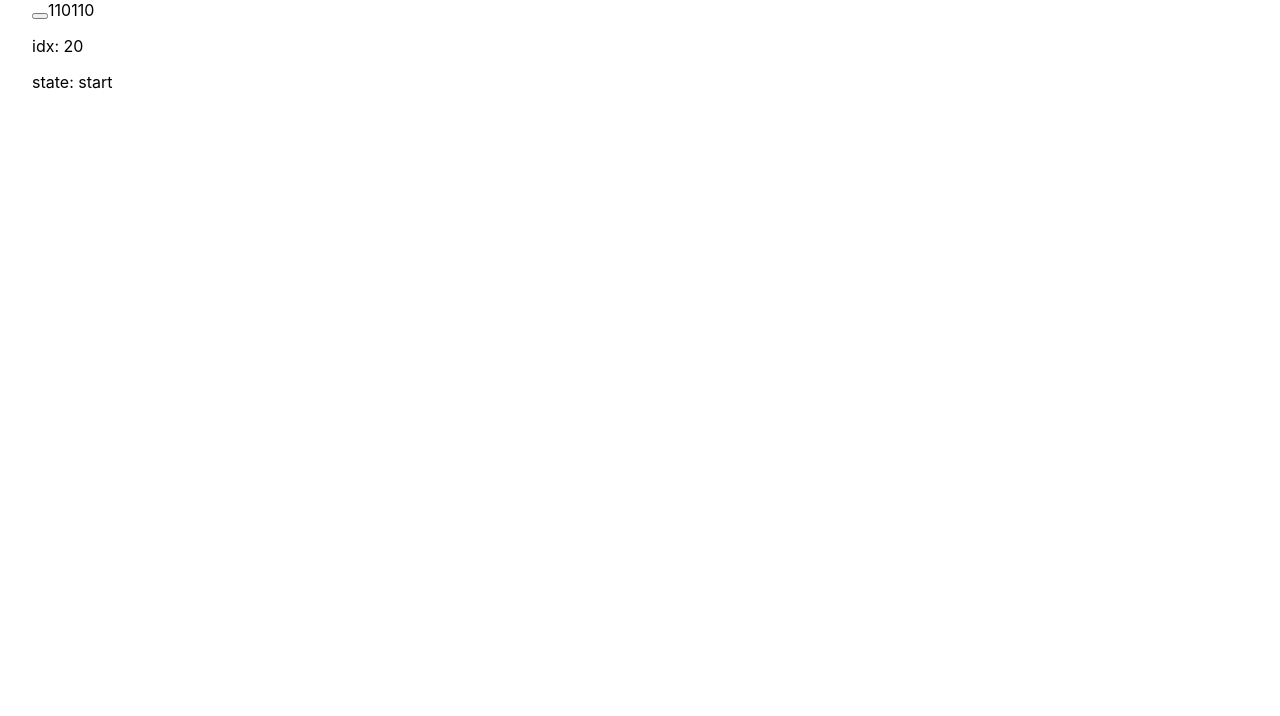
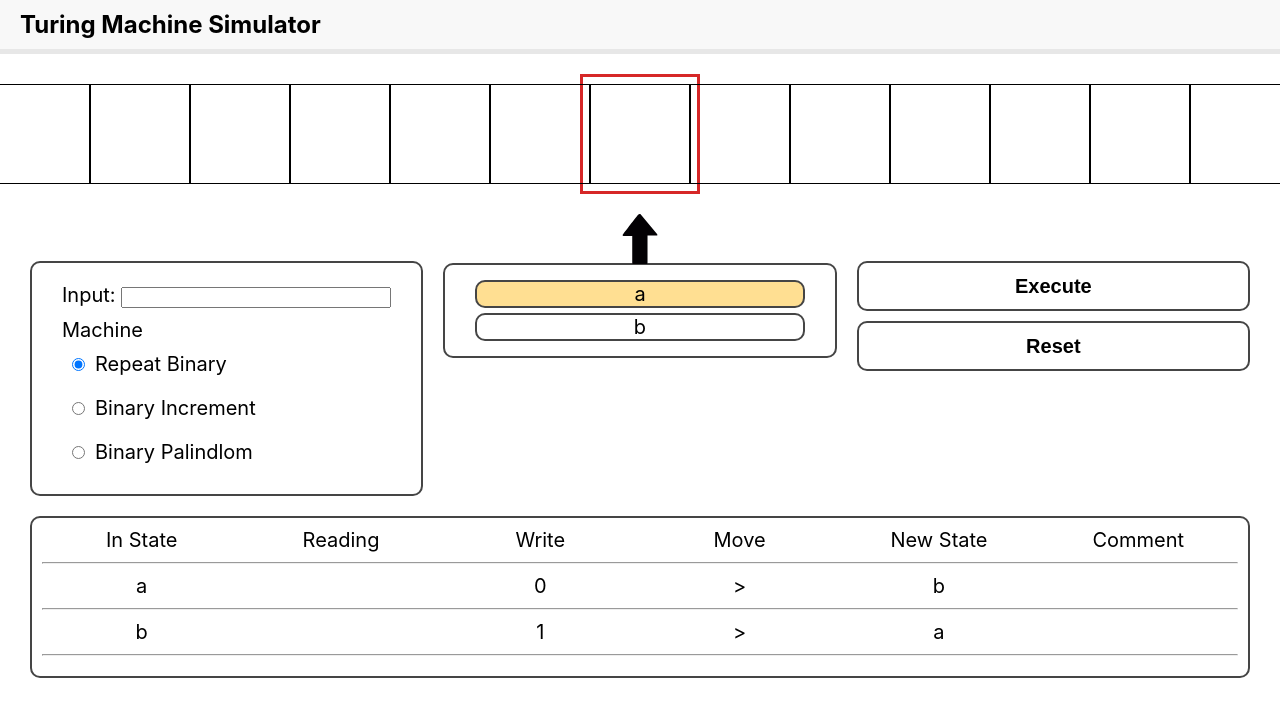
Before and after one commit to waynechoidev/turing-machine, a Next.js app: page / in a window 1280 px wide. Shown: the top 716 px of the page. Built offline with nearby package versions, Linux system fonts and the light colour scheme.

Commit message:
implement ui

```diff
--- a/pages/index.tsx
+++ b/pages/index.tsx
@@ -1,42 +1,198 @@
 import type { NextPage } from "next";
-import { useEffect, useState } from "react";
-import { binaryIncrement, binaryPalindlom } from "../service/example";
+import Image from "next/image";
+import { useEffect, useLayoutEffect, useRef, useState } from "react";
+import {
+  binaryIncrement,
+  binaryPalindlom,
+  repeatZeroAndOne,
+} from "../service/example";
 import { TuringMachine } from "../service/machine";
 import styles from "../styles/Home.module.css";
 
+const useIsomorphicLayoutEffect =
+  typeof window !== "undefined" ? useLayoutEffect : useEffect;
+
 const Home: NextPage = () => {
   const [state, setState] = useState("");
-  const [idx, setIdx] = useState(20);
+  const [idx, setIdx] = useState(10);
   const [tape, setTape] = useState<string[]>([]);
-  const [machine] = useState(new TuringMachine(setState, setIdx, setTape));
+  const [universalMachine] = useState(
+    new TuringMachine(setState, setIdx, setTape)
+  );
+  const [input, setInput] = useState("01010");
+  const [label, setLabel] = useState<machineItem>("Repeat Binary");
+  const [machine, setMachine] = useState(binaryPalindlom);
+
+  const slideRef = useRef<HTMLDivElement>(null);
+  const cellWidth = 100;
+
+  type machineItem = "Repeat Binary" | "Binary Increment" | "Binary Palindlom";
+
+  function reset() {
+    universalMachine.turnOff();
+    universalMachine.init(
+      input.split(""),
+      machine.actionTable,
+      machine.initialState
+    );
+  }
 
   useEffect(() => {
-    const program = binaryPalindlom;
+    switch (label) {
+      case "Repeat Binary":
+        setMachine(repeatZeroAndOne);
+        setInput("");
+        break;
+      case "Binary Increment":
+        setMachine(binaryIncrement);
+        setInput("1101");
+        break;
+      case "Binary Palindlom":
+        setMachine(binaryPalindlom);
+        setInput("1011101");
+        break;
+    }
+  }, [label]);
 
-    machine.init(
-      ["1", "1", "0", "1", "1", "0"],
-      program.actionTable,
-      program.initialState
+  useEffect(() => {
+    reset();
+    // eslint-disable-next-line react-hooks/exhaustive-deps
+  }, [input, machine, universalMachine]);
+
+  useIsomorphicLayoutEffect(() => {
+    const ribbonLength = cellWidth * tape.length;
+    slideRef.current!.style.width = `${ribbonLength}px`;
+  }, [tape.length]);
+
+  useIsomorphicLayoutEffect(() => {
+    const ribbonLength = cellWidth * tape.length;
+    slideRef.current!.style.transition = "all 0.5s ease-in-out";
+    slideRef.current!.style.transform = `translateX(${
+      -50 + (((tape.length / 2 - idx - 0.5) * cellWidth) / ribbonLength) * 100
+    }%)`;
+  }, [idx, tape.length]);
+
+  const machineButton = (machineItem: machineItem) => {
+    return (
+      <input
+        className={styles.radio}
+        type="radio"
+        name="machine"
+        value={machineItem}
+        checked={label === machineItem}
+        onChange={() => {
+          setLabel(machineItem);
+        }}
+      />
     );
-  }, [machine]);
+  };
 
   return (
     <div className={styles.container}>
+      <header>
+        <h1>Turing Machine Simulator</h1>
+      </header>
+      <div className={styles.ribbon_wrapper}>
+        <div className={styles.niddle}></div>
+        <div className={styles.ribbon} ref={slideRef}>
+          {tape.map((i, idx) => (
+            <span className={styles.cell} key={idx}>
+              <b>{i}</b>
+            </span>
+          ))}
+        </div>
+      </div>
+      <div className={styles.status}>
+        <section className={styles.setup_wrapper}>
+          <form className={styles.setup}>
+            <div>
+              Input:{" "}
+              <input
+                className={styles.input}
+                value={input}
+                onChange={(e) => {
+                  setInput(e.target.value);
+                }}
+              ></input>
+            </div>
+            <div className={styles.machine_option}>
+              <p>Machine</p>
+              <div>
+                {machineButton("Repeat Binary")}
+                <label>Repeat Binary</label>
+              </div>
+              <div>
+                {machineButton("Binary Increment")}
+                <label>Binary Increment</label>
+              </div>
+              <div>
+                {machineButton("Binary Palindlom")}
+                <label>Binary Palindlom</label>
+              </div>
+            </div>
+          </form>
+        </section>
+        <section className={styles.processor_wrapper}>
+          <div className={styles.arrow}>
+            <Image src="/up.svg" width="50px" height="50px" alt="arrow" />
+          </div>
+          <div className={styles.processor}>
+            <div className={styles.states}>
+              {machine.stateList?.map((i, key) => (
+                <li key={key} className={i == state ? styles.highlited : ""}>
+                  {i}
+                </li>
+              ))}
+            </div>
+          </div>
+        </section>
+        <section className={styles.control}>
           <button
             onClick={async () => {
-          machine.turnOn();
+              universalMachine.turnOn();
               let run = setInterval(() => {
-            if (machine.checkSwitch()) machine.step();
+                if (universalMachine.checkSwitch()) universalMachine.step();
                 else clearInterval(run);
-          }, 500);
+              }, 1000);
             }}
-      ></button>
-      {tape.map((i, idx) => (
-        <span key={idx}>{i}</span>
+          >
+            Execute
+          </button>
+          <button
+            onClick={async () => {
+              reset();
+            }}
+          >
+            Reset
+          </button>
+        </section>
+      </div>
+      <section className={styles.table_wrapper}>
+        <div className={styles.table}>
+          <div className={styles.tr}>
+            <span>In State</span>
+            <span>Reading</span>
+            <span>Write</span>
+            <span>Move</span>
+            <span>New State</span>
+            <span>Comment</span>
+          </div>
+          <hr />
+          {machine.actionTable?.map((i, key) => (
+            <div key={key}>
+              <div className={styles.tr}>
+                <span>{i.inState}</span>
+                <span>{i.reading}</span>
+                <span>{i.write}</span>
+                <span>{i.move}</span>
+                <span>{i.newState}</span>
+                <span>{i.comment}</span>
+              </div>
+              <hr />
+            </div>
           ))}
-
-      <p>{`idx: ${idx}`}</p>
-      <p>{`state: ${state}`}</p>
+        </div>
+      </section>
     </div>
   );
 };
--- a/service/example.ts
+++ b/service/example.ts
@@ -1,11 +1,13 @@
 import { ActionTable } from "./machine";
 interface example {
   initialState: string;
+  stateList: string[];
   actionTable: ActionTable;
 }
 
 export const repeatZeroAndOne: example = {
   initialState: "a",
+  stateList: ["a", "b"],
   actionTable: [
     {
       inState: "a",
@@ -26,6 +28,7 @@
 
 export const binaryIncrement: example = {
   initialState: "right",
+  stateList: ["right", "carry", "done"],
   actionTable: [
     {
       inState: "right",
@@ -61,6 +64,16 @@
 
 export const binaryPalindlom: example = {
   initialState: "start",
+  stateList: [
+    "start",
+    "haveZero",
+    "haveOne",
+    "matchZero",
+    "matchOne",
+    "back",
+    "true",
+    "false",
+  ],
   actionTable: [
     {
       inState: "start",
--- a/service/machine.ts
+++ b/service/machine.ts
@@ -13,7 +13,7 @@
   private _actionTable?: ActionTable;
   private _state?: string;
   private _tape?: string[];
-  private _idx: number = 20;
+  private _idx: number = 10;
 
   private _updateState: Function;
   private _updateIdx: Function;
@@ -32,9 +32,10 @@
   }
 
   init(initialTape: string[], actionTable: ActionTable, initialState: string) {
-    this._tape = [...Array(20).fill(""), ...initialTape, ...Array(20).fill("")];
+    this._tape = [...Array(10).fill(""), ...initialTape, ...Array(50).fill("")];
     this._actionTable = actionTable;
     this._state = initialState;
+    this._idx = 10;
     this.update();
   }
 
@@ -46,7 +47,7 @@
       const targetIdx = this._actionTable.findIndex((e) => {
         return e.inState === this._state && e.reading === cell;
       });
-      if (targetIdx != -1) {
+      if (targetIdx != -1 && this._tape[this._idx] != undefined) {
         const target = this._actionTable[targetIdx];
 
         let newIdx: number = this._idx;
@@ -61,7 +62,8 @@
         }
 
         if (target.move === "<" && this._idx > 0) newIdx--;
-        else if (target.move === ">") newIdx++;
+        else if (target.move === ">" && this._idx < this._tape.length) newIdx++;
+
         this._idx = newIdx;
       } else {
         this._switch = false;
@@ -76,6 +78,9 @@
   turnOn() {
     this._switch = true;
   }
+  turnOff() {
+    this._switch = false;
+  }
   checkSwitch() {
     return this._switch == true;
   }
--- a/styles/Home.module.css
+++ b/styles/Home.module.css
@@ -1,3 +1,188 @@
 .container {
-  padding: 0 2rem;
+  display: flex;
+  flex-direction: column;
+  margin-bottom: 50px;
 }
+
+.container header {
+  background-color: #f8f8f8;
+  padding: 10px 20px;
+  margin-bottom: 30px;
+  border-bottom: 5px #e7e7e7 solid;
+}
+.container h1 {
+  margin: 0;
+  font-size: 1.5rem;
+}
+
+.ribbon_wrapper {
+  width: 100%;
+  height: 100px;
+  position: relative;
+}
+.ribbon {
+  position: absolute;
+  display: flex;
+  left: 50%;
+}
+.cell {
+  width: 100px;
+  height: 100px;
+  border: 1px black solid;
+  text-align: center;
+  justify-content: center;
+  display: flex;
+  font-size: 70px;
+}
+
+.niddle {
+  position: absolute;
+  width: 120px;
+  height: 120px;
+  left: 50%;
+  top: 50%;
+  transform: translate(-50%, -50%);
+  border: 3px #d62728 solid;
+}
+
+.status {
+  padding: 0 20px;
+  display: flex;
+  flex-direction: row;
+  justify-content: space-between;
+}
+
+.status section {
+  text-align: center;
+  margin: 10px;
+  flex: 1;
+}
+
+.setup_wrapper {
+  width: 90%;
+  padding-top: 67px;
+}
+.setup {
+  margin: 0 auto;
+  border: 2px #454545 solid;
+  border-radius: 10px;
+  text-align: left;
+  padding: 10px 30px;
+  font-size: 20px;
+}
+.setup div {
+  margin: 10px 0;
+}
+.setup p {
+  margin: 0;
+}
+.input {
+  width: calc(100% - 60px);
+}
+
+.machine_option {
+  display: flex;
+  flex-direction: column;
+}
+.radio {
+  margin: 0 10px;
+}
+.processor_wrapper {
+  width: 90%;
+}
+.arrow {
+  margin: 20px auto -5px auto;
+}
+.processor {
+  margin: 0 auto;
+  border: 2px #454545 solid;
+  border-radius: 10px;
+  text-align: left;
+  padding: 10px 30px;
+  font-size: 20px;
+}
+
+.states {
+  width: 100%;
+  text-align: center;
+}
+.states li {
+  width: 100%;
+  border: 2px #454545 solid;
+  border-radius: 10px;
+  list-style: none;
+  margin: 5px 0;
+}
+
+.highlited {
+  background-color: #ffdf92;
+}
+
+.control {
+  width: 90%;
+  padding-top: 67px;
+}
+.control button {
+  width: 100%;
+  height: 50px;
+  margin: 0 auto;
+  border: 2px #454545 solid;
+  border-radius: 10px;
+  margin-bottom: 10px;
+  background-color: inherit;
+  font-size: 20px;
+  font-weight: bold;
+  cursor: pointer;
+}
+
+.table_wrapper {
+  padding: 0 20px;
+  overflow-x: scroll;
+  margin: 10px;
+}
+.table {
+  width: 100%;
+  min-width: 600px;
+  margin: 0 auto;
+  border: 2px #454545 solid;
+  border-radius: 10px;
+  text-align: left;
+  font-size: 20px;
+  padding: 10px;
+}
+.tr {
+  width: 100%;
+  display: flex;
+  justify-content: space-around;
+}
+.tr span {
+  flex: 1;
+  text-align: center;
+}
+
+@media (max-width: 768px) {
+  .container header {
+    text-align: center;
+  }
+
+  .status {
+    flex-direction: column;
+  }
+  .processor_wrapper {
+    width: 100%;
+    order: 1;
+  }
+  .control {
+    width: 100%;
+    padding: 0;
+    order: 2;
+  }
+  .setup_wrapper {
+    width: 100%;
+    padding: 0;
+    order: 3;
+  }
+  .table_wrapper {
+    width: 100%;
+  }
+}
--- a/styles/globals.css
+++ b/styles/globals.css
@@ -4,6 +4,7 @@
   margin: 0;
   font-family: -apple-system, BlinkMacSystemFont, Segoe UI, Roboto, Oxygen,
     Ubuntu, Cantarell, Fira Sans, Droid Sans, Helvetica Neue, sans-serif;
+  overflow-x: hidden;
 }
 
 a {
```
Also changed, not shown: public/up.svg (added), 1 other file (tests, documents, lock files or other folders). Lines whose indentation alone changed are shown as unchanged.
